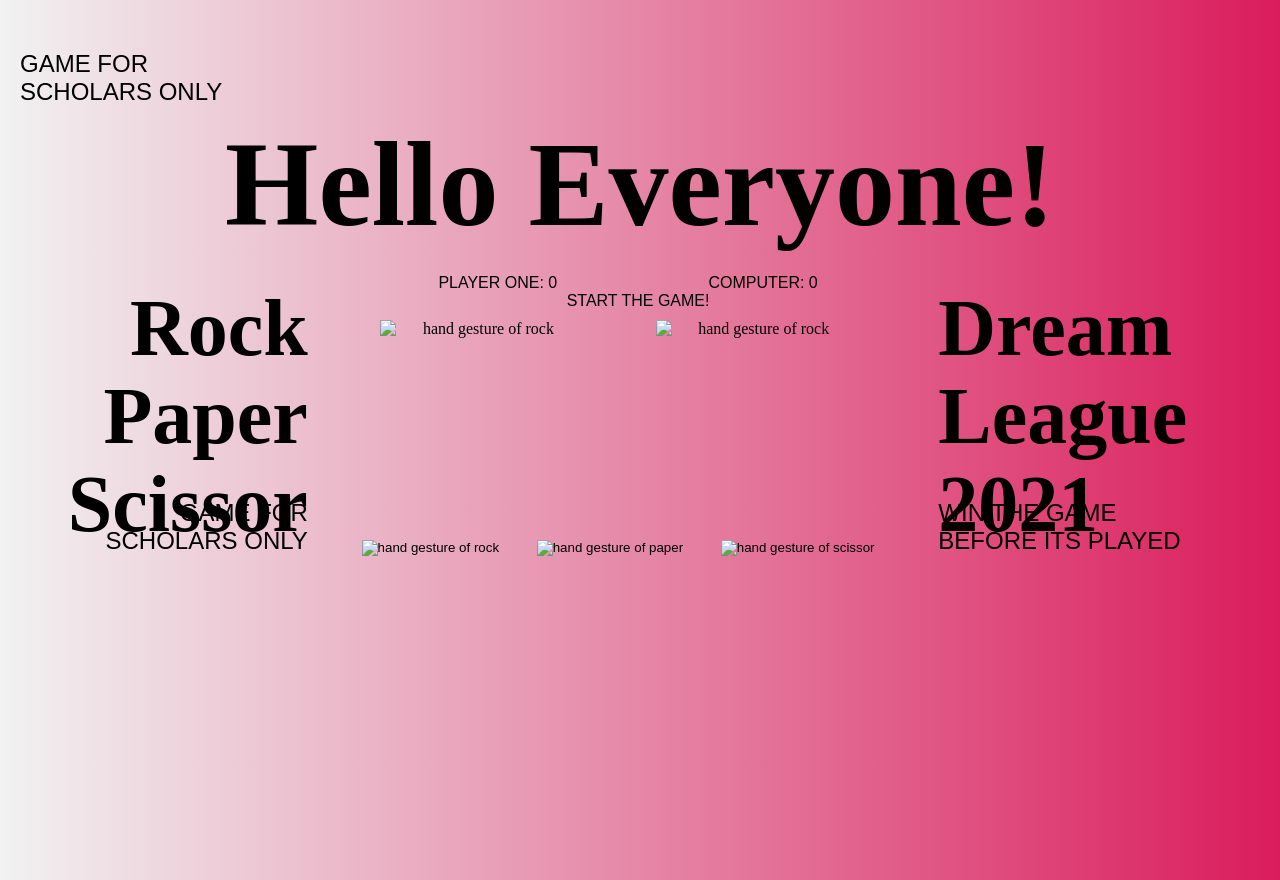
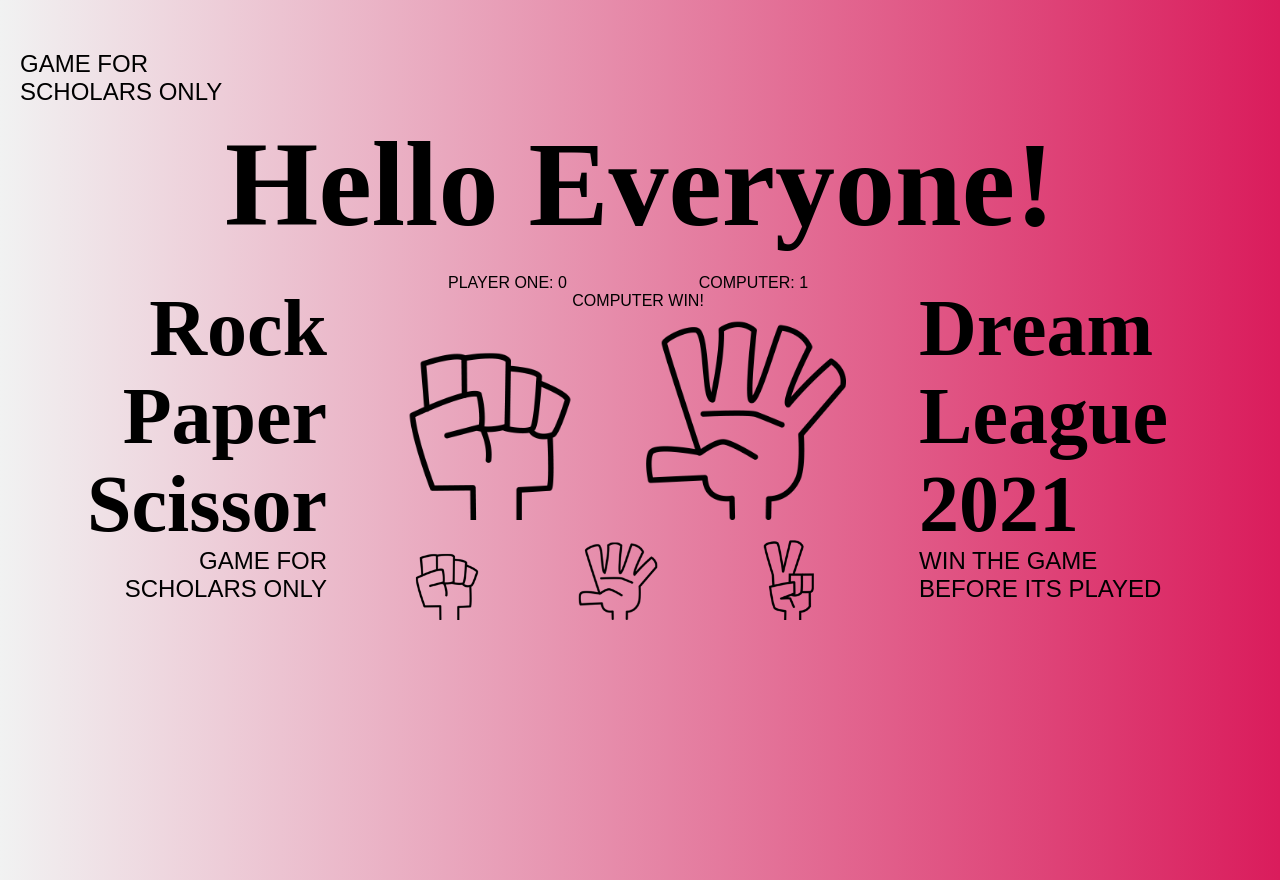
Before and after one commit to tseringz/rock_paper_scissor, a plain HTML site: page index.html in a window 1280 px wide. Both pictures are taken after a click on the button 430 px from the left and 537 px from the top of the page. Drawn offline with Linux system fonts and the light colour scheme.

Commit message:
updated folder name from rock_paper_scissors to rock_paper_scissor

```diff
--- a/index.html
+++ b/index.html
@@ -40,28 +40,28 @@
          </div>
          <div class = "c-flex__flex-child__child">
                 <div class = "element-wrapper" id = "playerone-hand">
-                    <img class = "hand-big" src="../rock_paper_scissors/images/rock-hand-big.png" +
+                    <img class = "hand-big" src="../rock_paper_scissor/images/rock-hand-big.png" +
                     alt="hand gesture of rock">
                      </div>
                      <div class = "element-wrapper" id = "computer-hand">
-                    <img class = "hand-big" src="../rock_paper_scissors/images/rock-hand-big.png" +
+                    <img class = "hand-big" src="../rock_paper_scissor/images/rock-hand-big.png" +
                     alt="hand gesture of rock">
          </div>
             </div>
         <div class = "c-flex__flex-child__child">
                 <div class = "element-wrapper">
                     <button id = "btn" class="rock" value = "rock">
-                        <img class = "hand-small" src="../rock_paper_scissors/images/rock-hand-small.png"
+                        <img class = "hand-small" src="../rock_paper_scissor/images/rock-hand-small.png"
                                 alt="hand gesture of rock"></button>
                  </div>
                  <div class = "element-wrapper">
                     <button id = "btn" class = "paper" value="paper">
-                        <img class = "hand-small" src = "../rock_paper_scissors/images/paper-hand-small.png"
+                        <img class = "hand-small" src = "../rock_paper_scissor/images/paper-hand-small.png"
                                 alt="hand gesture of paper"></button>
                  </div>
                  <div class="element-wrapper">
                      <button id = "btn" class = "scissor" value = "scissor">
-                         <img class = "hand-small" src = "../rock_paper_scissors/images/scissor-hand-small.png"
+                         <img class = "hand-small" src = "../rock_paper_scissor/images/scissor-hand-small.png"
                                 alt = "hand gesture of scissor"></button>
                  </div>
             </div>
@@ -74,6 +74,6 @@
      </div>
      </div>
 </section>
-<script type="text/javascript" src="../rock_paper_scissors/script.js" defer></script>
+<script type="text/javascript" src="../rock_paper_scissor/script.js" defer></script>
 </body>
 </html>
--- a/script.js
+++ b/script.js
@@ -25,17 +25,17 @@ function computerPlay() {
     if(randomSelection === "rock")
     {
     document.getElementById('computer-hand').innerHTML = `<img class = 'hand-big'
-                src='../rock_paper_scissors/images/rock-hand-big.png' alt='hand gesture of rock'>`;
+                src='../rock_paper_scissor/images/rock-hand-big.png' alt='hand gesture of rock'>`;
     }
     else if(randomSelection === "paper")
     {
     document.getElementById('computer-hand').innerHTML = `<img class = 'hand-big'
-            src = '../rock_paper_scissors/images/paper-hand-big.png' alt='hand gesture of paper'>`;
+            src = '../rock_paper_scissor/images/paper-hand-big.png' alt='hand gesture of paper'>`;
     }
     else
     {
     document.getElementById('computer-hand').innerHTML = `<img class = 'hand-big'
-      src = '../rock_paper_scissors/images/scissor-hand-big.png' alt = 'hand gesture of scissor'>`;
+      src = '../rock_paper_scissor/images/scissor-hand-big.png' alt = 'hand gesture of scissor'>`;
     }
     return randomSelection;
 }
@@ -117,16 +117,16 @@ buttons.forEach((button) => {
     playerSelection = button.value;
     if(playerSelection === "rock") {
             document.getElementById('playerone-hand').innerHTML = `<img class = 'hand-big'
-            src='../rock_paper_scissors/images/rock-hand-big.png' alt='hand gesture of rock'>`;
+            src='../rock_paper_scissor/images/rock-hand-big.png' alt='hand gesture of rock'>`;
      }
       else if(playerSelection === "paper")
       {
      document.getElementById('playerone-hand').innerHTML = `<img class  = 'hand-big'
-          src = '../rock_paper_scissors/images/paper-hand-big.png' alt='hand gesture of paper'>`;
+          src = '../rock_paper_scissor/images/paper-hand-big.png' alt='hand gesture of paper'>`;
       }
       else{
       document.getElementById('playerone-hand').innerHTML = `<img class = 'hand-big'
-      src = '../rock_paper_scissors/images/scissor-hand-big.png' alt = 'hand gesture of scissor'>`;
+      src = '../rock_paper_scissor/images/scissor-hand-big.png' alt = 'hand gesture of scissor'>`;
       }
     computerSelection = computerPlay();
     playRound(playerSelection, computerSelection);
```
